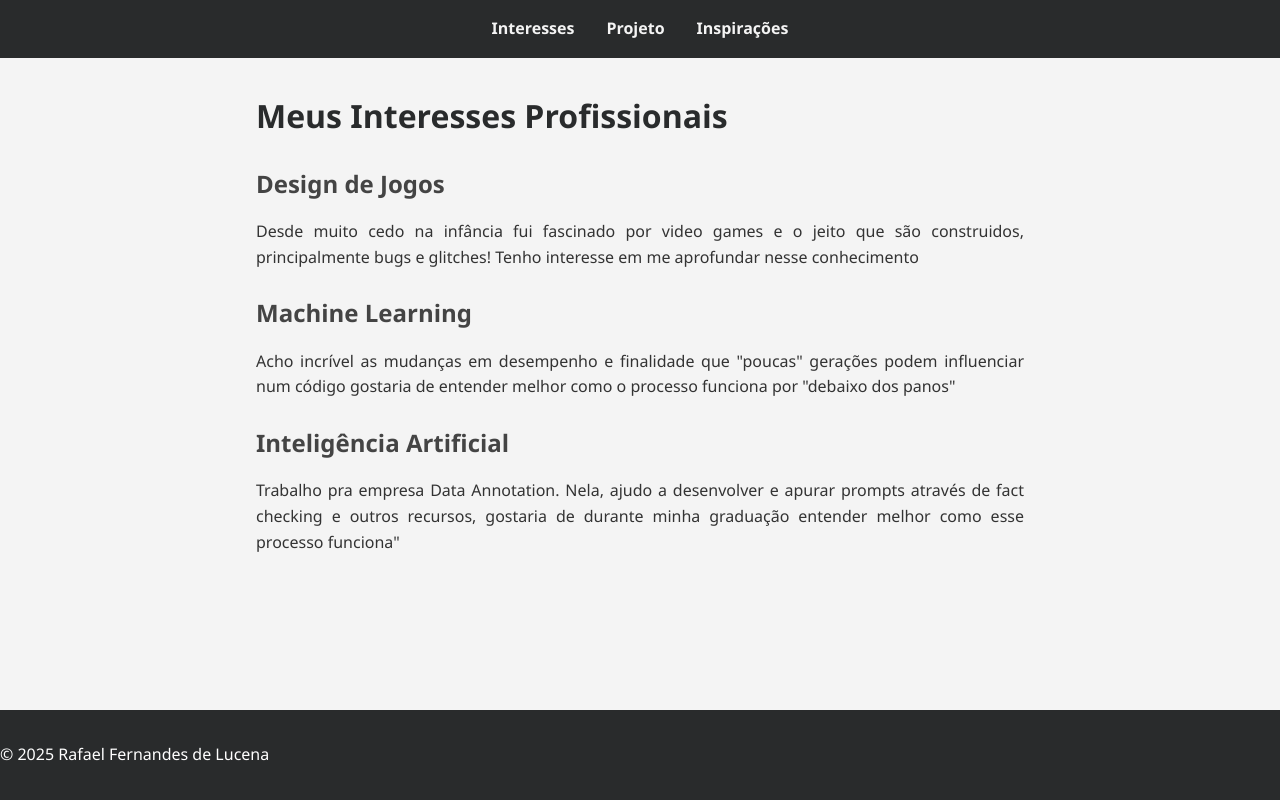
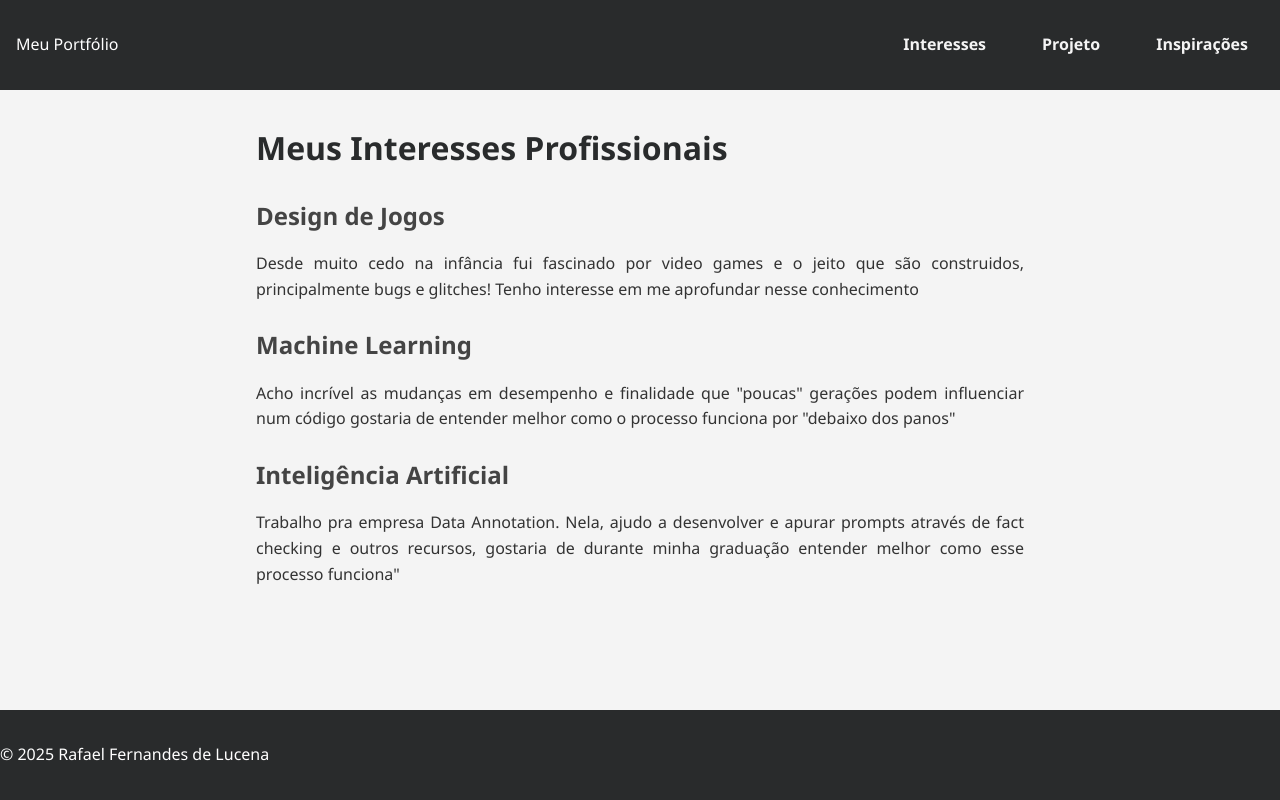
Before and after one commit to Rafalucena01/Portif-lio, a plain HTML site: page meu-site/index.html in a window 1280 px wide. Drawn offline with Linux system fonts and the light colour scheme.

Commit message:
Mudança necessária pra implementar hamburguer index.html

```diff
--- a/meu-site/index.html
+++ b/meu-site/index.html
@@ -8,14 +8,19 @@
 </head>
 <body>
 <header>
-    <nav>
-      <ul>
+  <nav class="navbar">
+    <div class="logo">Meu Portfólio</div>
+    <button class="menu-toggle" aria-label="Abrir menu">
+      &#9776;
+    </button>
+    <ul class="nav-links">
       <li><a href="index.html">Interesses</a></li>
       <li><a href="projeto.html">Projeto</a></li>
       <li><a href="inspiracoes.html">Inspirações</a></li>
     </ul>
   </nav>
 </header>
+
 
   <main>
     <h1>Meus Interesses Profissionais</h1>
```
Lines whose indentation alone changed are shown as unchanged.
